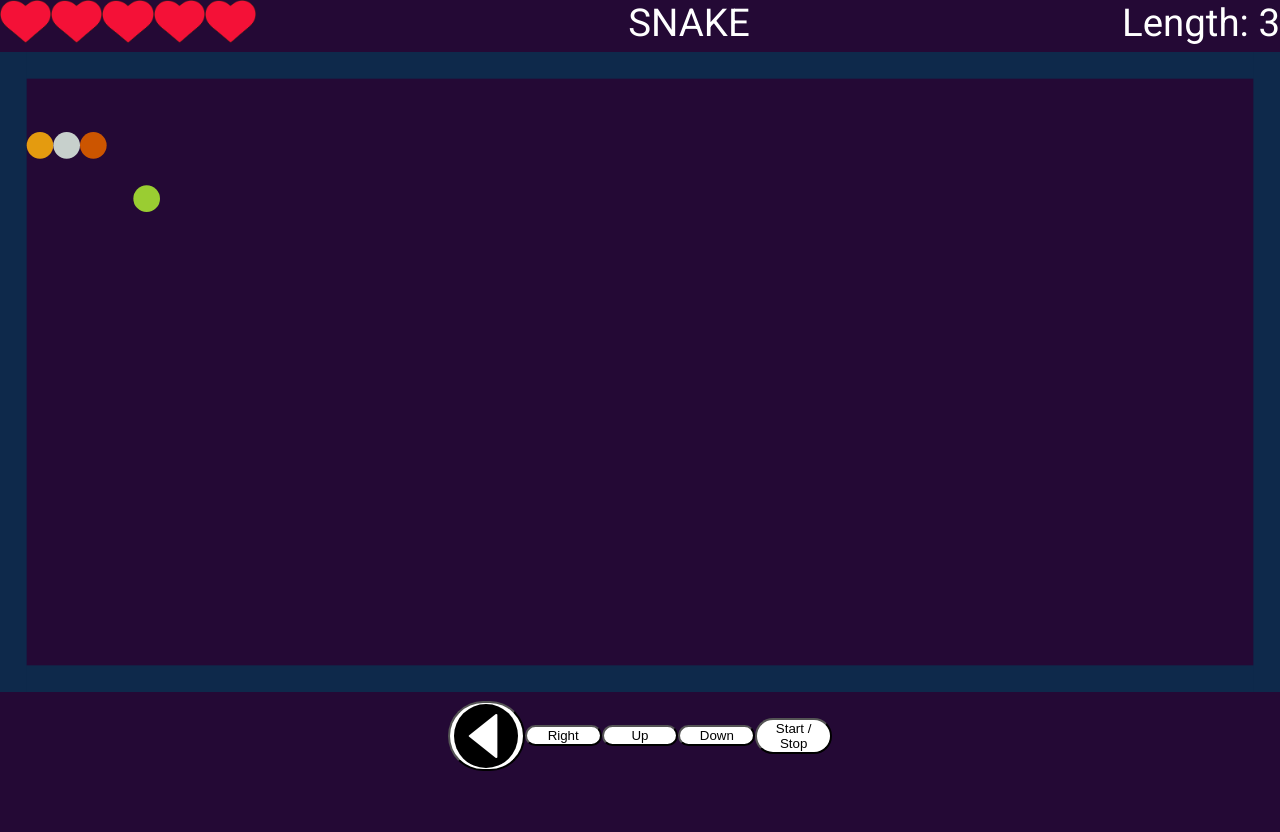
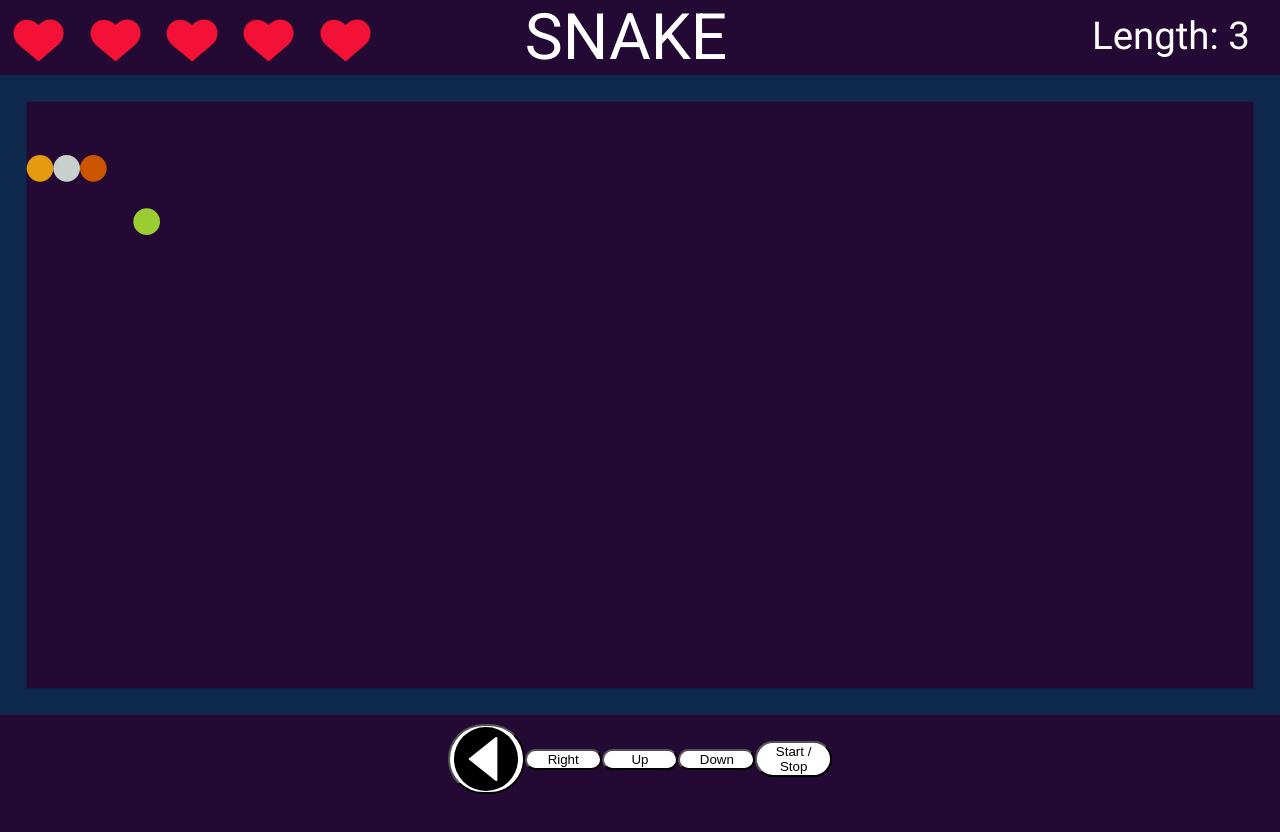
Before and after one commit to Talex210/caterpillar_react, a React (Create React App) app: page / in a window 1280 px wide. Shown: the top 832 px of the page. Built offline with nearby package versions, Linux system fonts and the light colour scheme.

Commit message:
Improved the appearance of the header.

```diff
--- a/src/Component/Header/Header.jsx
+++ b/src/Component/Header/Header.jsx
@@ -20,8 +20,8 @@ export const Header = (props) => {
                         <img alt='heart full' src={l ? heartFull : heartEmpty} key={i}/>
                     )}
                 </div>
-                <div>SNAKE</div>
-                <div>Length: {props.snakeLength}</div>
+                <div className={style.nameApp}>SNAKE</div>
+                <div className={style.length}>Length: {props.snakeLength}</div>
             </div>
         </div>
     )
--- a/src/Component/Header/Header.module.css
+++ b/src/Component/Header/Header.module.css
@@ -4,11 +4,23 @@
     color: #ffffff;
 }
 
-.positions {  /*сделать grid разбить на фракции? или flex-grow?*/
+.positions {
     display: flex;
-    justify-content: space-between;
+    /*justify-content: space-around;*/
+    gap: 11vw;
 }
 
 .life img {
     width: 4vw;
+    margin: 1.5vw 1vw 0 1vw;
 }
+
+.nameApp {
+    /*margin-top: 0.5vw;*/
+    font-size: 5vw;
+}
+
+.length {
+    /* сверху | справа | снизу | слева */
+    margin: 1vw 0 0 17.5vw;
+}
```
